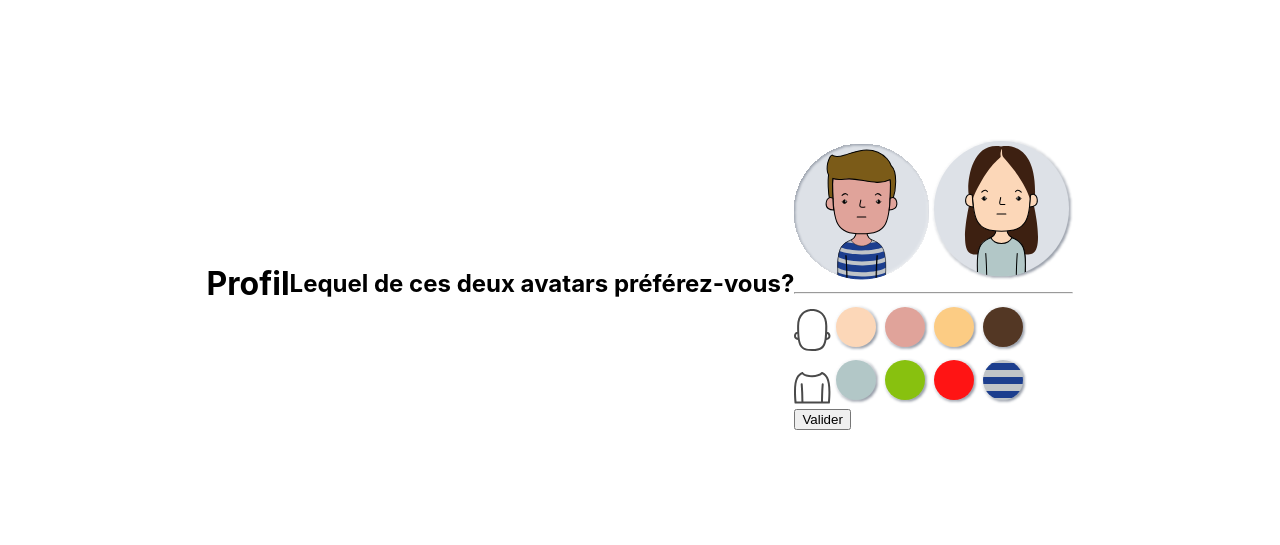
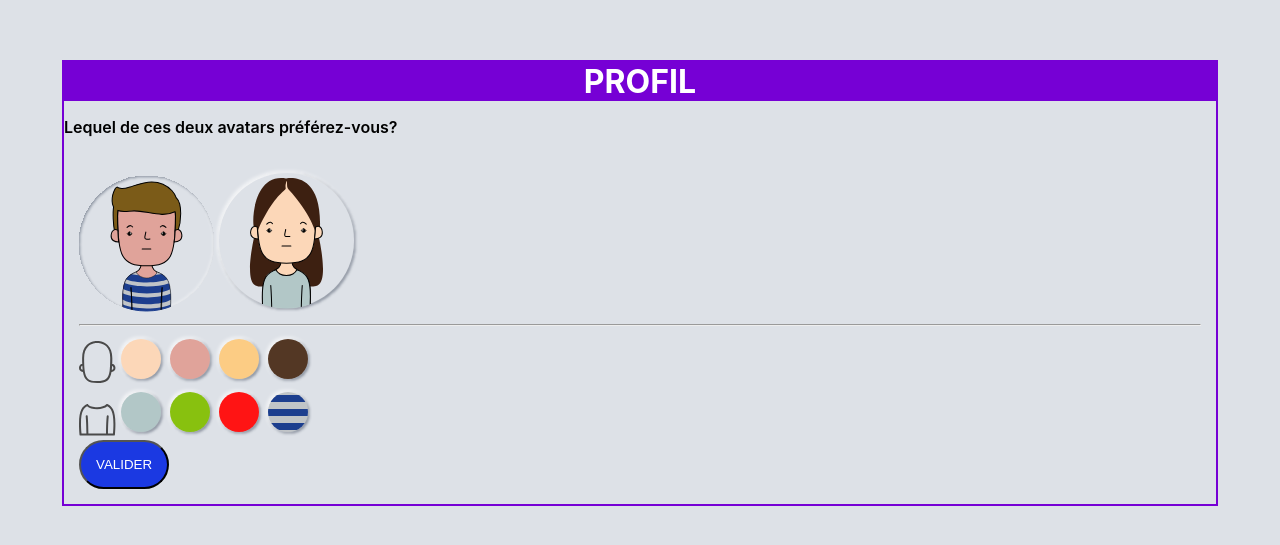
Before and after one commit to poms313/test-ui-civitime, a React (Create React App) app: page / in a window 1280 px wide. Shown: the part 117-662 px from the top of the page. Built offline with nearby package versions, Linux system fonts and the light colour scheme.

Commit message:
start css

```diff
--- a/src/App.css
+++ b/src/App.css
@@ -1,7 +1,61 @@
-#temp-style{
+:root {
+    --color-light-blue: #dde1e7ff;
+    --color-blue: #1b39e2ff;
+    --color-purple: #7600d5ff;
+    --color-white: #ffffffff;
+    --color-grey: #95979aff;
+}
+
+body {
+    background-color: var(--color-light-blue);
+}
+
+#temp-style {
     width: 100%;
     height: 100%;
     display: flex;
     justify-content: center;
     align-items: center;
 }
+
+#container {
+    width: 90%;
+    border: 2px solid var(--color-purple);
+}
+
+#header {
+    background-color: var(--color-purple);
+    text-align: center;
+}
+
+#header h1 {
+    margin: 0;
+    color: var(--color-white);
+    text-transform: uppercase;
+}
+
+#header h1 {
+    margin: 0;
+    color: var(--color-white);
+    text-transform: uppercase;
+}
+
+#header+p {
+    font-weight: 600;
+}
+
+form#UserAvatarChoice hr {
+    color: var(--color-grey);
+}
+
+form#UserAvatarChoice {
+    padding: 15px;
+}
+
+form#UserAvatarChoice button {
+    padding: 15px;
+    background-color: var(--color-blue);
+    color: var(--color-white);
+    text-transform: uppercase;
+    border-radius: 60px;
+}
--- a/src/App.js
+++ b/src/App.js
@@ -17,22 +17,25 @@ import striped from './assets/color-striped.svg';
 
 const App = () => {
     return <div id='temp-style'>
+        <div id="container">
+            <div id="header">
                 <h1>Profil</h1>
-        <h2>Lequel de ces deux avatars préférez-vous?</h2>
-        <form>
+            </div>
+            <p>Lequel de ces deux avatars préférez-vous?</p>
+            <form id="UserAvatarChoice">
                 <div id='avatars'>
                     <img id='man' src={man} alt='man avatar'></img>
                     <img id='woman' src={woman} alt='woman avatar'></img>
                 </div>
                 <hr />
-            <div id='skinColor'>
+                <div id='skinColorChoice'>
                     <img id='skin' src={skin} alt='skin choice'></img>
                     <img id='light' src={light} alt='light skin'></img>
                     <img id='pink' src={pink} alt='pink skin'></img>
                     <img id='yellow' src={yellow} alt='yellow skin'></img>
                     <img id='darkBrown' src={darkBrown} alt='dark brown skin'></img>
                 </div>
-            <div id='shirtChoose'>
+                <div id='shirtColorChoice'>
                     <img id='tshirt' src={tshirt} alt='t-shirt choice'></img>
                     <img id='lightBlue' src={lightBlue} alt='light blue t-shirt'></img>
                     <img id='green' src={green} alt='green t-shirt'></img>
@@ -42,6 +45,7 @@ const App = () => {
                 <button>Valider</button>
             </form>
         </div>
+    </div>
 }
 
 export default App;
```
Lines whose indentation alone changed are shown as unchanged.
